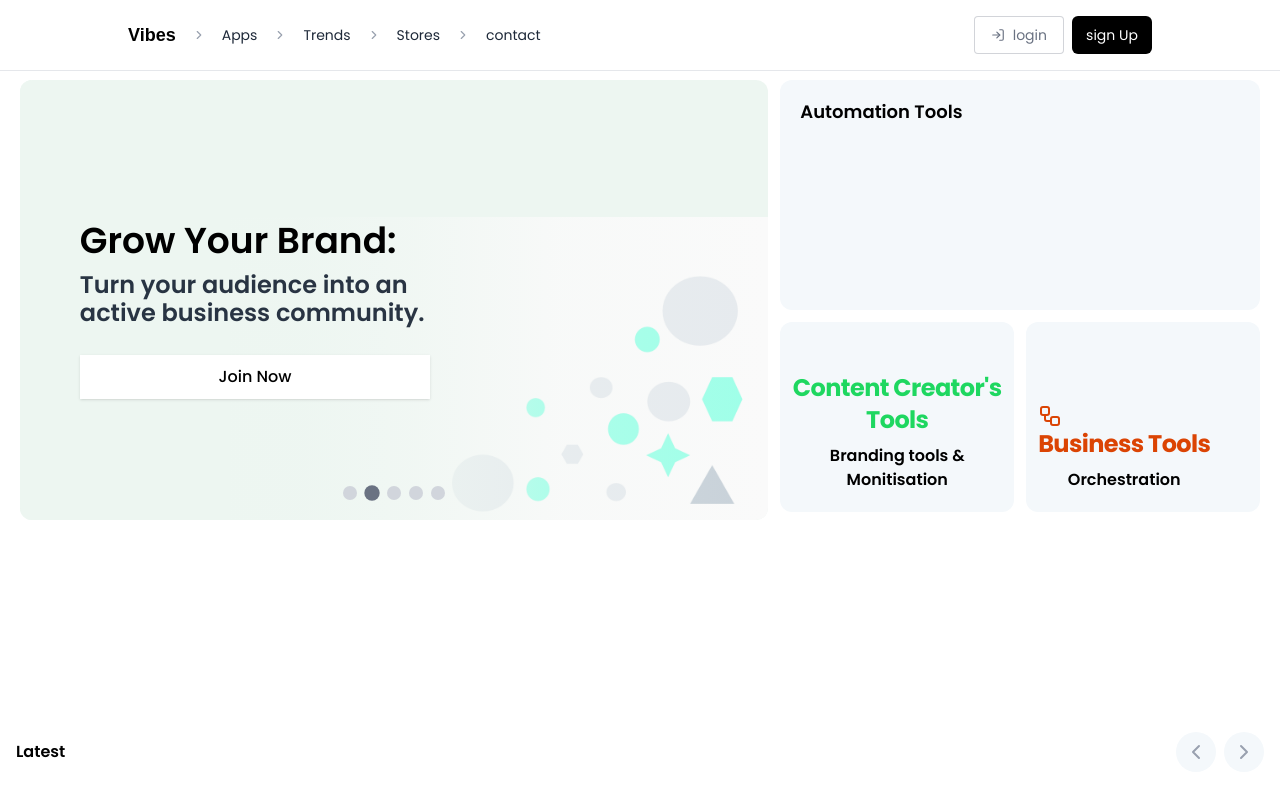
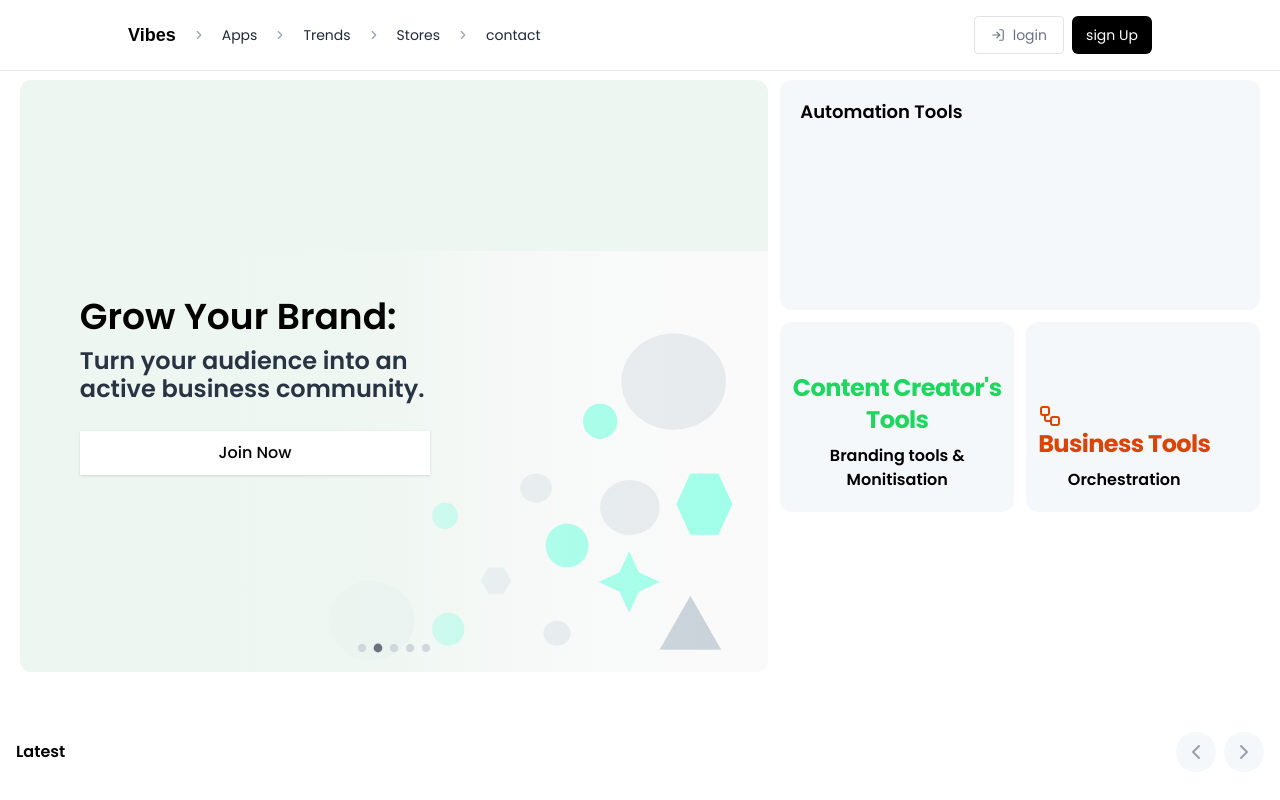
Before and after one commit to wanangwazimbadancing-sudo/vibes-official-community, a React (Vite) app in the folder client/: page / in a window 1280 px wide. Shown: the top 800 px of the page. Built offline with nearby package versions, Linux system fonts and the light colour scheme; a web font is replaced by a local one.

Commit message:
herosection img adjustiment

```diff
--- a/client/src/Components/Herosection.jsx
+++ b/client/src/Components/Herosection.jsx
@@ -31,7 +31,7 @@ const Herosection = () => {
                 className="mx-auto grid w-full max-w-[1680px] grid-cols-1 gap-3 lg:h-[min(74vh,720px)] lg:min-h-[450px] lg:grid-cols-[1.56fr_1fr]"
             >
                 <article
-                    className="relative flex max-h-[440px] items-center overflow-hidden rounded-xl sm:min-h-[560px] lg:min-h-0"
+                    className="relative flex h-[300px] items-center overflow-hidden rounded-xl sm:h-[420px] lg:h-full lg:min-h-0"
                     aria-roledescription="carousel"
                     aria-label="Vibes Empire features"
                 >
@@ -45,7 +45,7 @@ const Herosection = () => {
                             <img
                                 src={hero}
                                 alt=""
-                                className="absolute bottom-0 right-0 hidden h-full w-[72%] object-contain object-right-bottom lg:block"
+                                className="absolute inset-0 hidden h-full w-full object-cover object-right-bottom lg:block lg:object-contain"
                             />
 
                             <div
@@ -84,7 +84,7 @@ const Herosection = () => {
                                 aria-label={`Show slide ${index + 1}: ${slide.title}`}
                                 aria-selected={activeSlide === index}
                                 onClick={() => setActiveSlide(index)}
-                                className={`h-3.5 w-3.5 rounded-full transition-all duration-300 ${
+                                className={`h-2 w-2 rounded-full transition-all duration-300 ${
                                     activeSlide === index
                                         ? "scale-110 bg-gray-500"
                                         : "bg-gray-300 hover:bg-gray-400"
--- a/client/src/Components/NavBar.jsx
+++ b/client/src/Components/NavBar.jsx
@@ -47,7 +47,7 @@ const NavBar = () => {
 {/*--------------------- auth buttons ------------- */}
 
 <span className="flex gap-2">
- <Link to="login"  className="bg-white text-gray-500 active:scale-95 transition text-sm flex items-center px-4 py-2 gap-2 rounded w-max border border-gray-500/30">
+ <Link to="login"  className="md:flex hidden text-gray-500 active:scale-95 transition text-sm flex items-center px-4 py-2 gap-2 rounded w-max border border-gray-400/30">
                 <LogIn size={14} />
                  login
             </Link>
```
